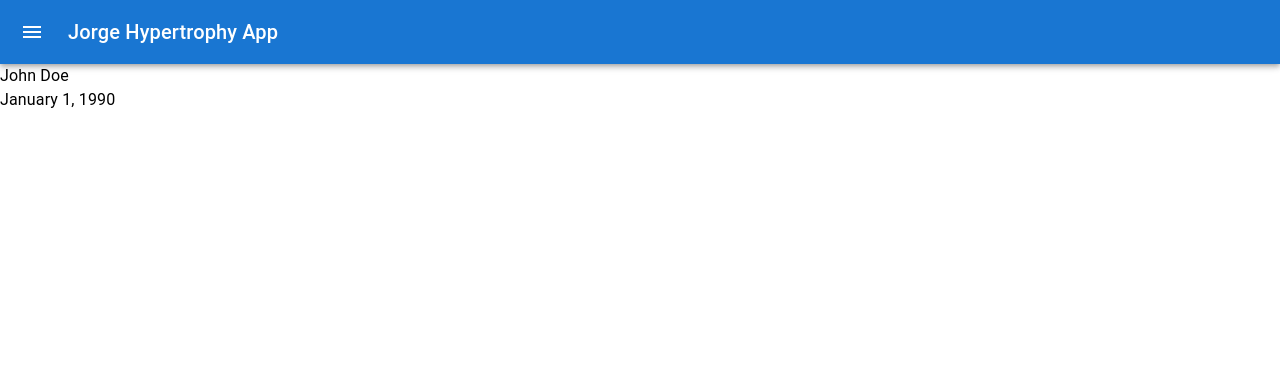
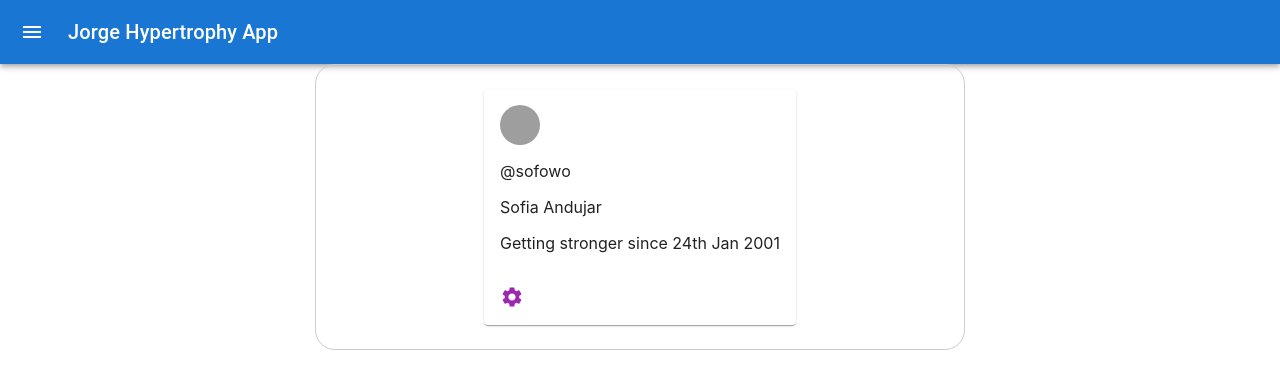
Before and after one commit to jmarcoz1/workout_app_frontend, a React (Create React App) app: page / in a window 1280 px wide. Shown: the top 388 px of the page. Built offline with nearby package versions, Linux system fonts and the light colour scheme; grey boxes are pictures that could not be loaded.

Commit message:
created custom card to replace both exercise and user cards

```diff
--- /dev/null
+++ b/src/components/UI/CustomCard.js
@@ -0,0 +1,37 @@
+import React from 'react'
+import Box from '@mui/material/Box';
+import Card from '@mui/material/Card';
+import CardActions from '@mui/material/CardActions';
+import CardContent from '@mui/material/CardContent';
+import Button from '@mui/material/Button';
+
+const CustomCard = (props) => {
+    const card = (
+        <React.Fragment>
+            <CardContent>
+              {props.cardContent}
+            </CardContent>
+            <CardActions>
+              {props.cardActions}
+            </CardActions>
+        </React.Fragment>
+      )
+
+      return (
+        <Box
+          display="flex"
+          flexDirection="column"
+          alignItems="center"
+          justifyContent="center"
+          maxWidth="600px" // Adjust the max width as needed
+          margin={[0, 'auto', 2, 'auto']} // Center the box horizontally, 0 padding top 2 padding bottom
+          padding={3}
+          border="1px solid #ccc"
+          borderRadius="20px"
+        >
+          <Card>{card}</Card>
+        </Box>
+      )
+}
+
+export default CustomCard
--- a/src/components/navigation/AppWithSidebar.js
+++ b/src/components/navigation/AppWithSidebar.js
@@ -64,7 +64,7 @@ const AppWithSidebar = () => {
       {/* Main Content */}
       <div>
         {selectedPage === 'profile' && (
-          <ProfilePage userName="John Doe" dateOfBirth="January 1, 1990" />
+          <ProfilePage name='Sofia Andujar' userName='sofowo' dateJoined='24th Jan 2001' />
         )}
 
         {selectedPage === 'training' && (
--- a/src/components/pages/ProfilePage.js
+++ b/src/components/pages/ProfilePage.js
@@ -1,16 +1,46 @@
-import React from 'react'
-import { Typography, Grid } from '@mui/material';
+import React, { useState } from 'react'
+import { Typography, Card, CardContent, CardActions, Box, IconButton, Grid } from '@mui/material';
+import Avatar from '@mui/material/Avatar';
+import SettingsIcon from '@mui/icons-material/Settings';
+import CustomCard from '../UI/CustomCard';
 
 const ProfilePage = (props) => {
 
-  let name = props.userName
-  let dateOfBirth = props.dateOfBirth
+  let userName = props.userName
+  let name = props.name
+  let dateJoined = props.dateJoined
+
+  // const [settings, useSettings] = useState(false)
+
+  // const openSettings = () => {
+  //   useSettings(true)
+  // }
+
+  const cardContent = (
+    <Grid container direction='column' spacing={2}>
+      <Grid item xs={3}>
+        <Avatar src='../../media/avatar.jpg' />
+      </Grid>
+      <Grid item xs={3}>
+        <Typography variant="h7">@{userName}</Typography>
+      </Grid>
+      <Grid item xs={3}>
+        <Typography variant="h7">{name}</Typography>
+      </Grid>
+      <Grid item xs={3}>
+        <Typography variant="h7"  >Getting stronger since {dateJoined}</Typography>
+      </Grid>
+    </Grid>
+  )
+
+  const cardActions = (
+    <IconButton color="secondary" >
+      <SettingsIcon />
+    </IconButton>
+  )
 
   return (
-    <div>
-      <Typography>{name}</Typography>
-      <Typography>{dateOfBirth}</Typography>
-    </div>
+    <CustomCard cardContent={cardContent} cardActions={cardActions} />
   )
 }
 
```
Also changed, not shown: src/media/avatar.jpg (added).
